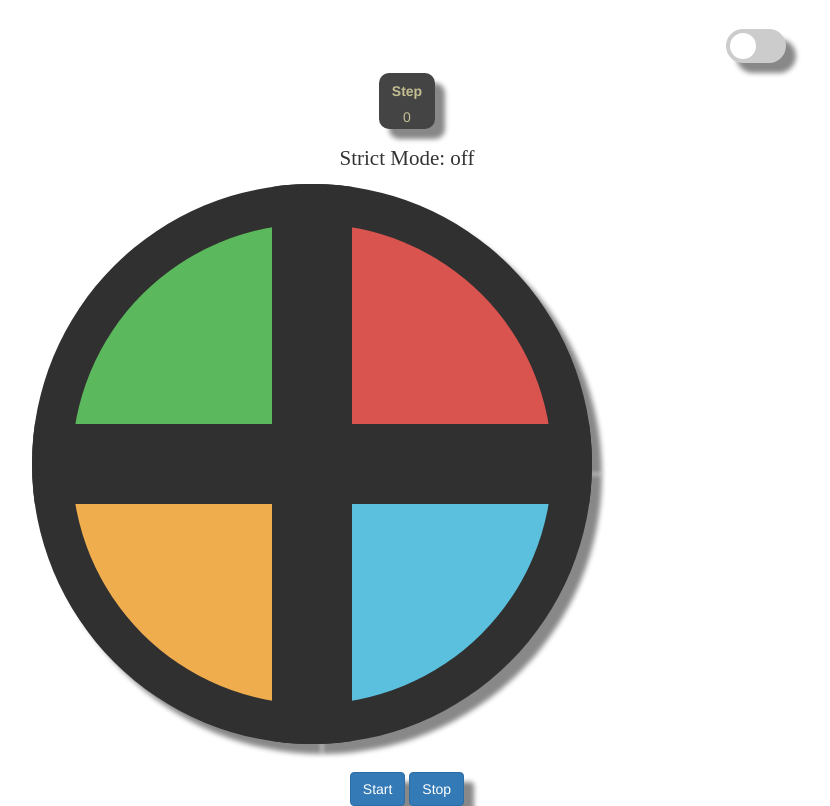
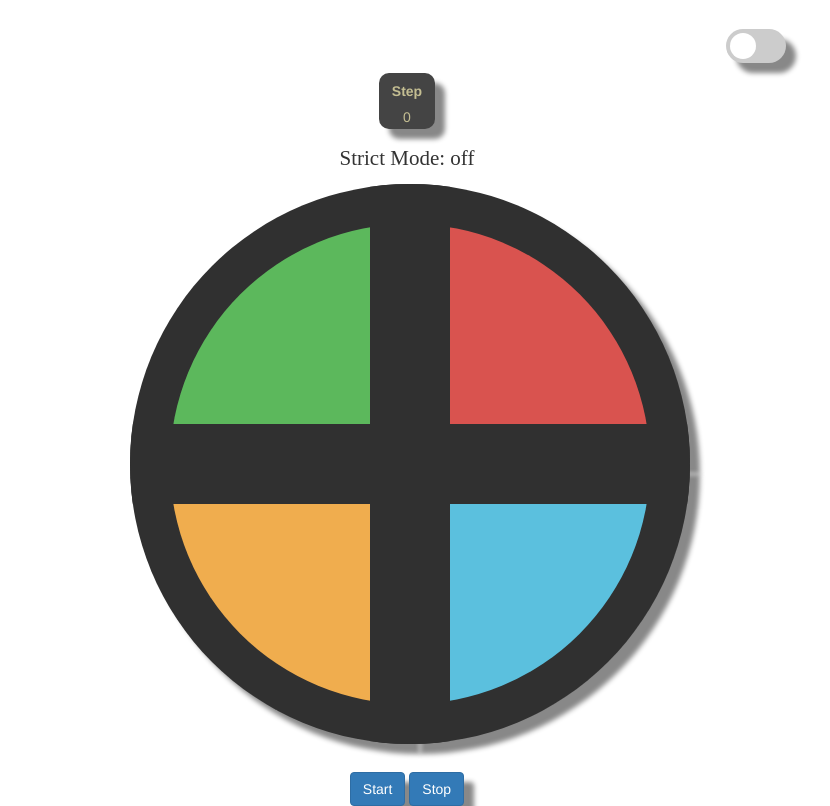
Before and after one commit to lukenems/SimonClicksGame, a plain HTML site: page index.html in a window 1280 px wide. Shown: the whole page, without its empty margins (233-1063 px from the left). Drawn offline with nearby package versions, Linux system fonts and the light colour scheme.

Commit message:
board is now centered

```diff
--- a/index.html
+++ b/index.html
@@ -43,15 +43,13 @@
   <audio id="sound2" src="https://s3.amazonaws.com/freecodecamp/simonSound3.mp3" preload="auto"></audio>
   <audio id="sound3" src="https://s3.amazonaws.com/freecodecamp/simonSound4.mp3" preload="auto"></audio>
   <div class="container" id="buttonContainer">
-    <div class="text-center">
-      <div class="row">
-          <button onclick="document.getElementById('sound3').play()" type="button" class="btn btn-success col-md-4 col-md-offset-2" id="green"></button>
-          <button onclick="document.getElementById('sound2').play()" type="button" class="btn btn-danger col-md-4" id="red"></button>
-      </div>
-      <div class="row">
-          <button onclick="document.getElementById('sound0').play()" type="button" class="btn btn-warning col-md-4 col-md-offset-2" id="yellow"></button>
-          <button onclick="document.getElementById('sound1').play()" type="button" class="btn btn-info col-md-4" id="blue"></button>
-      </div>
+    <div class="row">
+      <button onclick="document.getElementById('sound3').play()" type="button" class="btn btn-success col-md-4 col-md-offset-3" id="green"></button>
+      <button onclick="document.getElementById('sound2').play()" type="button" class="btn btn-danger col-md-4" id="red"></button>
+    </div>
+    <div class="row">
+      <button onclick="document.getElementById('sound0').play()" type="button" class="btn btn-warning col-md-4 col-md-offset-3" id="yellow"></button>
+      <button onclick="document.getElementById('sound1').play()" type="button" class="btn btn-info col-md-4" id="blue"></button>
     </div>
   </div>
   <!-- For start and stop buttons -->
```
